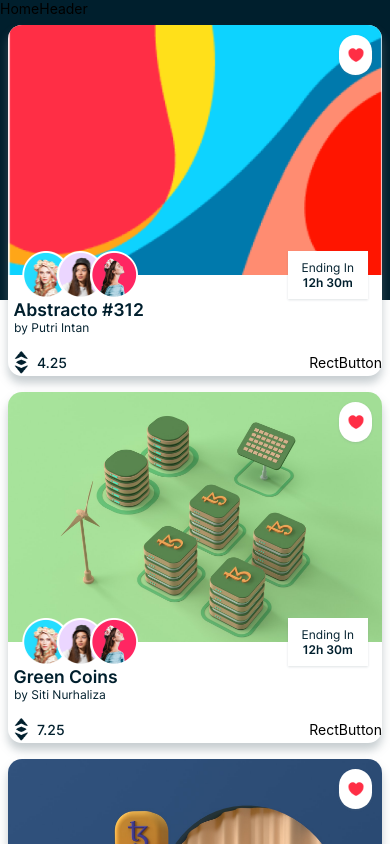
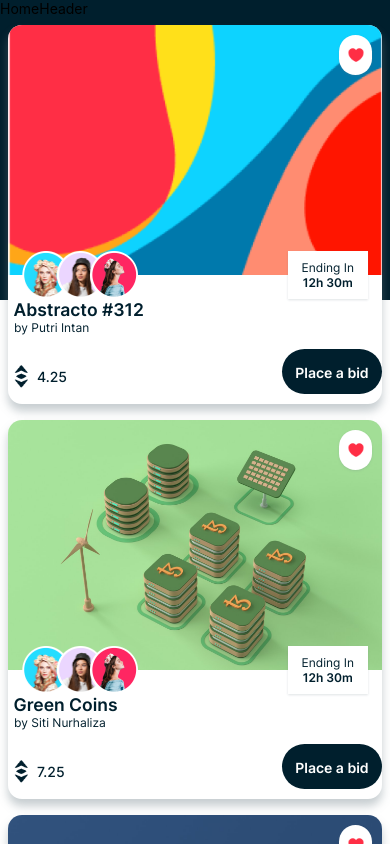
Before and after one commit to josuemartinezlinkedin/odmnft, a React Native app: screen /Home in a window 390 px wide. Shown: the top 844 px of the page. Built offline with nearby package versions, Linux system fonts and the light colour scheme.

Commit message:
RectButton component styles and props

```diff
--- a/components/Button.js
+++ b/components/Button.js
@@ -26,11 +26,29 @@
   )
 }
 
-const RectButton = () => {
+const RectButton = ({handlePress, ...props}) => {
     return (
-        <View>
-            <Text>RectButton</Text>
-        </View>
+        <TouchableOpacity
+            style={{
+                backgroundColor: COLORS.primary,
+                borderRadius: SIZES.extraLarge,
+                minWidth: 100,
+                height:45,
+                marginBottom: 10,
+                ...props
+            }}
+            onPress={handlePress}
+        >
+          <Text style={{
+              fontFamily: FONTS.semiBold,
+              fontSize: SIZES.font,
+              color: COLORS.white,
+              textAlign:'center',
+              marginTop: 15
+          }}>
+              Place a bid
+          </Text>
+        </TouchableOpacity>
     )
 }
 
--- a/components/NFTCard.js
+++ b/components/NFTCard.js
@@ -49,7 +49,9 @@
             alignItems: 'center'
         }}>
             <EthPrice price={data.price} />
-            <RectButton />
+            <RectButton
+            handlePress={() =>navigation.navigate("Details", {data})}
+            />
         </View>
     </View>
   )
```
